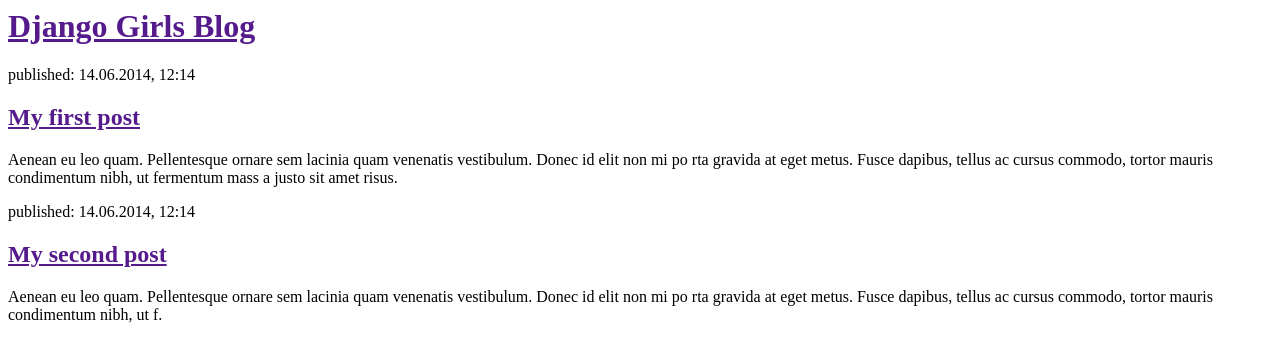
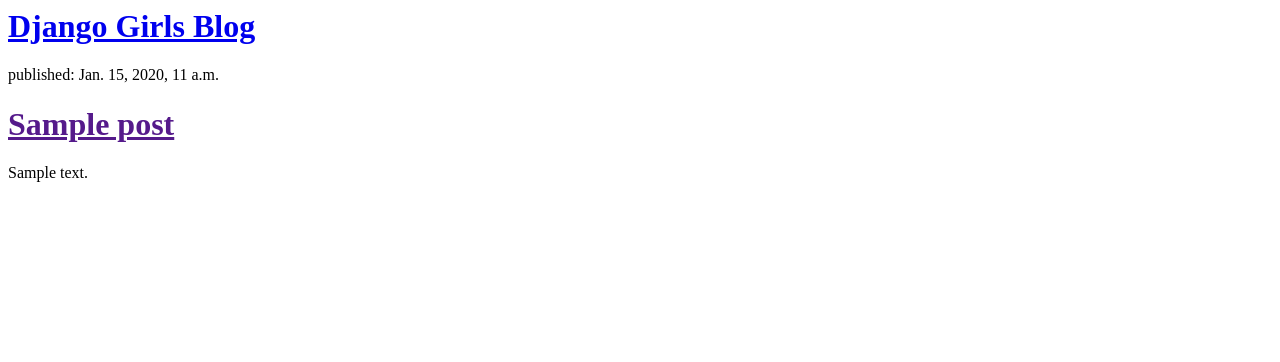
Before and after one commit to Enoryon/my-first-blog, a Django app: template blog/templates/blog/post_list.html in a window 1280 px wide. Shown: the top 362 px of the page. Run offline with Django 3.2, Linux system fonts and the light colour scheme; the template is opened without the code that fills it: values that come from a table or form of the project are taken from there, others are empty; tables that the repository leaves empty hold one stand-in row (values such as "Sample post").

Commit message:
Modified templates to display posts from database

```diff
--- a/blog/templates/blog/post_list.html
+++ b/blog/templates/blog/post_list.html
@@ -4,20 +4,15 @@
 				</head>
 				<body>
 								<div>
-												<h1><a	href="">Django	Girls	Blog</a></h1>
-								</div>
-								<div>
-												<p>published:	14.06.2014,	12:14</p>
-												<h2><a	href="">My	first	post</a></h2>
-												<p>Aenean	eu	leo	quam.	Pellentesque	ornare	sem	lacinia	quam	venenatis	vestibulum.	Donec	id	elit	non	mi	po
-rta	gravida	at	eget	metus.	Fusce	dapibus,	tellus	ac	cursus	commodo,	tortor	mauris	condimentum	nibh,	ut	fermentum	mass
-a	justo	sit	amet	risus.</p>
-								</div>
-								<div>
-												<p>published:	14.06.2014,	12:14</p>
-												<h2><a	href="">My	second	post</a></h2>
-												<p>Aenean	eu	leo	quam.	Pellentesque	ornare	sem	lacinia	quam	venenatis	vestibulum.	Donec	id	elit	non	mi	po
-rta	gravida	at	eget	metus.	Fusce	dapibus,	tellus	ac	cursus	commodo,	tortor	mauris	condimentum	nibh,	ut	f.</p>
-								</div>
+				<h1><a	href="/">Django	Girls	Blog</a></h1>
+</div>
+{%	for	post	in	posts	%}
+				<div>
+								<p>published:	{{	post.published_date	}}</p>
+								<h1><a	href="">{{	post.title	}}</a></h1>
+								<p>{{	post.text|linebreaksbr	}}</p>
+				</div>
+{%	endfor	%}
+
 				</body>
 </html>
--- a/blog/views.py
+++ b/blog/views.py
@@ -1,5 +1,7 @@
 from django.shortcuts import render
-
+from django.utils import timezone
+from .models import Post
 # Create your views here.
 def post_list(request):
-    return render(request, 'blog/post_list.html', {})
+    posts = Post.objects.filter(published_date__lte=timezone.now()).order_by("published_date")
+    return render(request, 'blog/post_list.html', {"posts" : posts})
```
